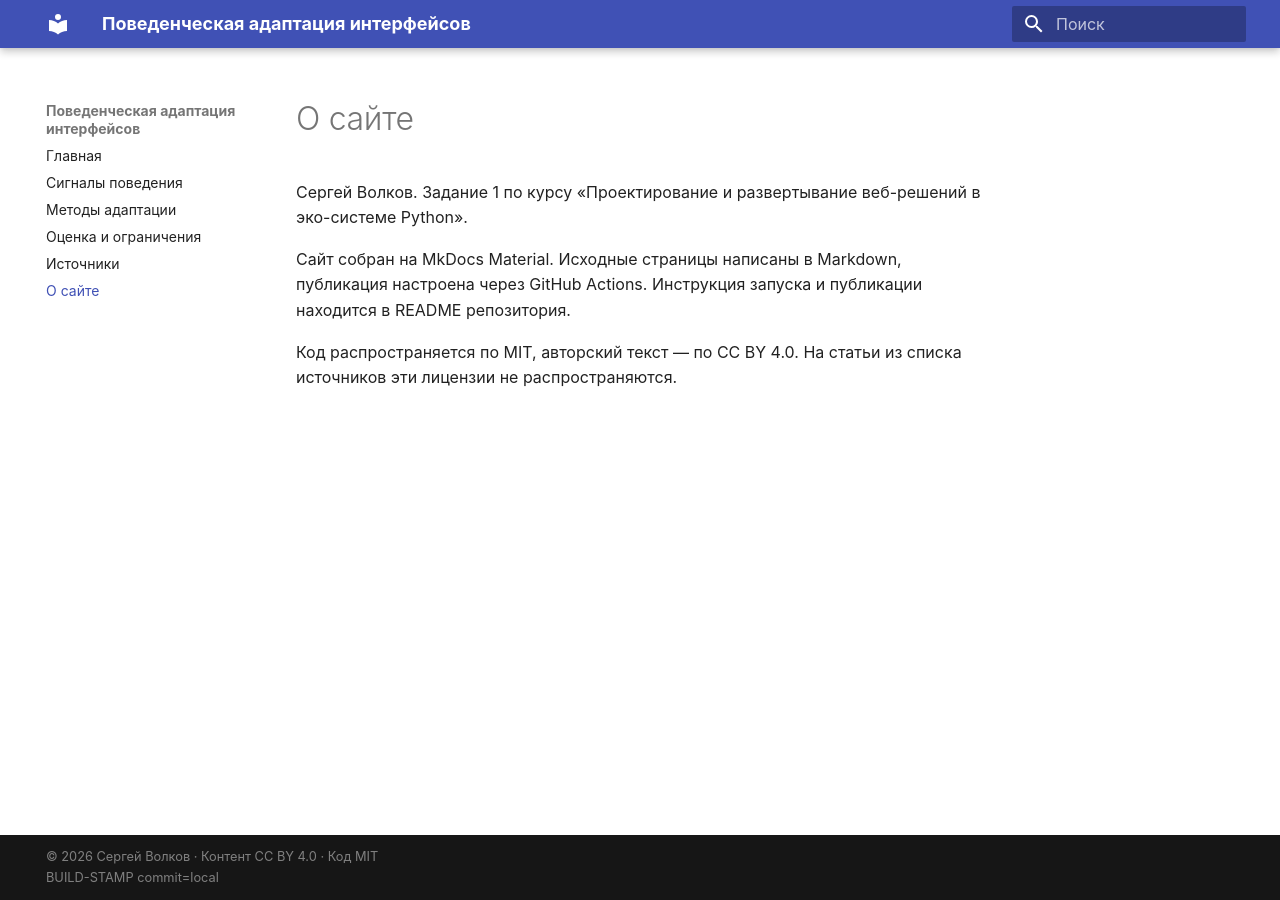
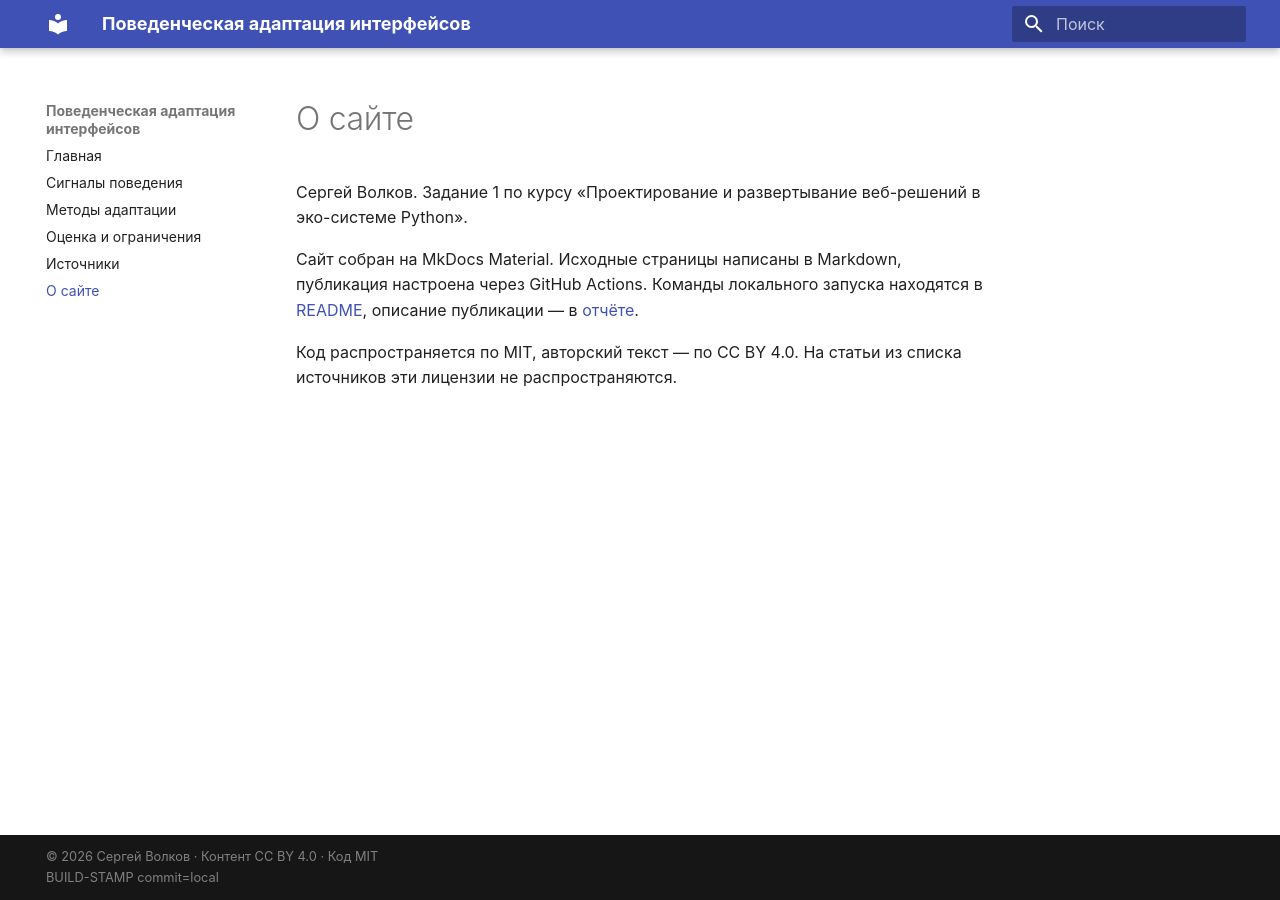
Before and after one commit to Gentofluck/adaptive-ui-review, an MkDocs documentation site: the page built from docs/about.md, in a window 1280 px wide. Built offline with MkDocs 1.6.1 and Material for MkDocs 9.7.7, drawn with Linux system fonts in a browser that asks for light colours.

Commit message:
Clarify assignment report and publication notes

```diff
--- a/docs/about.md
+++ b/docs/about.md
@@ -2,6 +2,6 @@
 
 Сергей Волков. Задание 1 по курсу «Проектирование и развертывание веб-решений в эко-системе Python».
 
-Сайт собран на MkDocs Material. Исходные страницы написаны в Markdown, публикация настроена через GitHub Actions. Инструкция запуска и публикации находится в README репозитория.
+Сайт собран на MkDocs Material. Исходные страницы написаны в Markdown, публикация настроена через GitHub Actions. Команды локального запуска находятся в [README](https://github.com/Gentofluck/adaptive-ui-review/blob/main/README.md), описание публикации — в [отчёте](https://github.com/Gentofluck/adaptive-ui-review/blob/main/REPORT.md).
 
 Код распространяется по MIT, авторский текст — по CC BY 4.0. На статьи из списка источников эти лицензии не распространяются.
```
Also changed, not shown: REPORT.md (+2 -3 lines), report/P4.md (+3 -1 lines), report/T4.md (+5 -3 lines).
